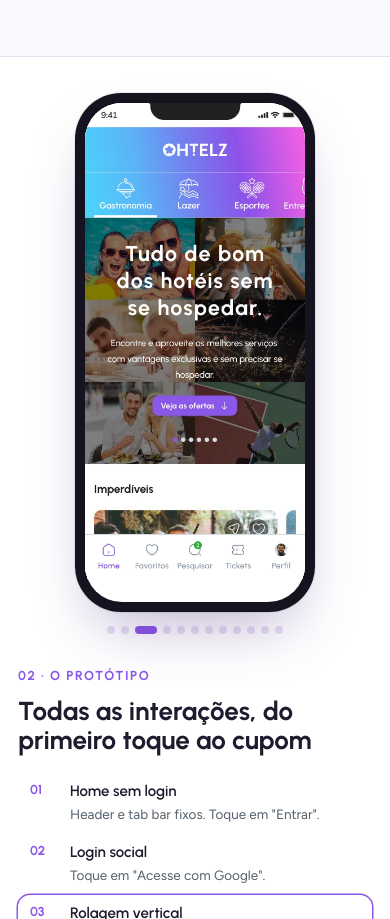
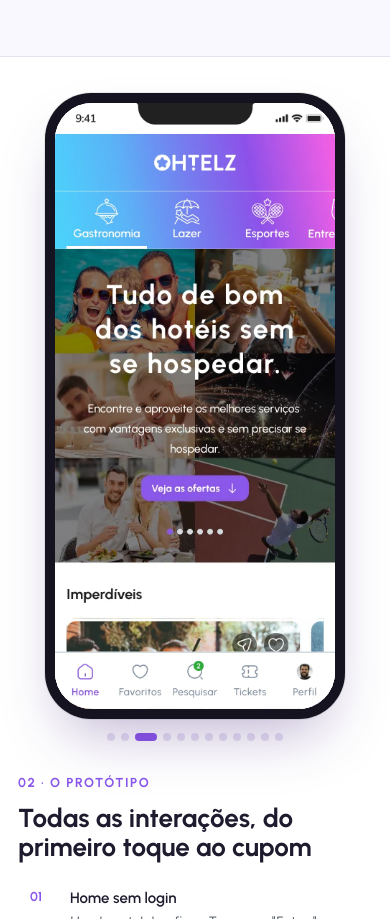
Before and after one commit to deborarodrigues-blip/case-ohtelz, a plain HTML site: page index.html in a window 390 px wide. Shown: the part 2087-3006 px from the top of the page. Drawn offline with Linux system fonts and the light colour scheme.

Commit message:
Protótipo preenche a tela toda do mockup; mockup maior no celular

```diff
--- a/index.html
+++ b/index.html
@@ -58,8 +58,8 @@ section:nth-of-type(even) .callout,section:nth-of-type(even) .card{background:va
 
 /* PHONE */
 .demo{display:grid;justify-items:center;gap:14px}
-.phone{--w:clamp(210px,calc((100svh - 150px) * 0.4621),280px);width:var(--w);aspect-ratio:390/844;position:relative;border-radius:46px;padding:10px;background:#15131F;box-shadow:0 30px 60px -20px rgba(60,30,120,.35),0 0 0 1px rgba(0,0,0,.08)}
-.viewport{position:relative;width:100%;height:100%;border-radius:37px;overflow:hidden;background:#fff}
+.phone{--w:clamp(210px,calc((100svh - 150px) * 0.4621),280px);width:var(--w);position:relative;border-radius:46px;padding:10px;background:#15131F;box-shadow:0 30px 60px -20px rgba(60,30,120,.35),0 0 0 1px rgba(0,0,0,.08)}
+.viewport{position:relative;width:100%;aspect-ratio:390/844;border-radius:37px;overflow:hidden;background:#fff}
 .stage{position:absolute;left:0;top:0;width:390px;height:844px;transform-origin:0 0}
 .scene{position:absolute;inset:0;opacity:0;transition:opacity .45s ease, transform .45s ease;transform:translateX(24px);overflow:hidden;background:#fff}
 .scene.on{opacity:1;transform:none}
@@ -134,7 +134,7 @@ footer{padding:40px 0 56px;border-top:1px solid var(--line);color:var(--muted);f
   .wrap{padding:0 18px}
   .grid{grid-template-columns:1fr}
   .meta{grid-template-columns:1fr 1fr}
-  .phone{--w:240px}
+  .phone{--w:min(300px,calc(100vw - 56px))}
   section{padding:56px 0}
 }
 @media (prefers-reduced-motion:reduce){
```
